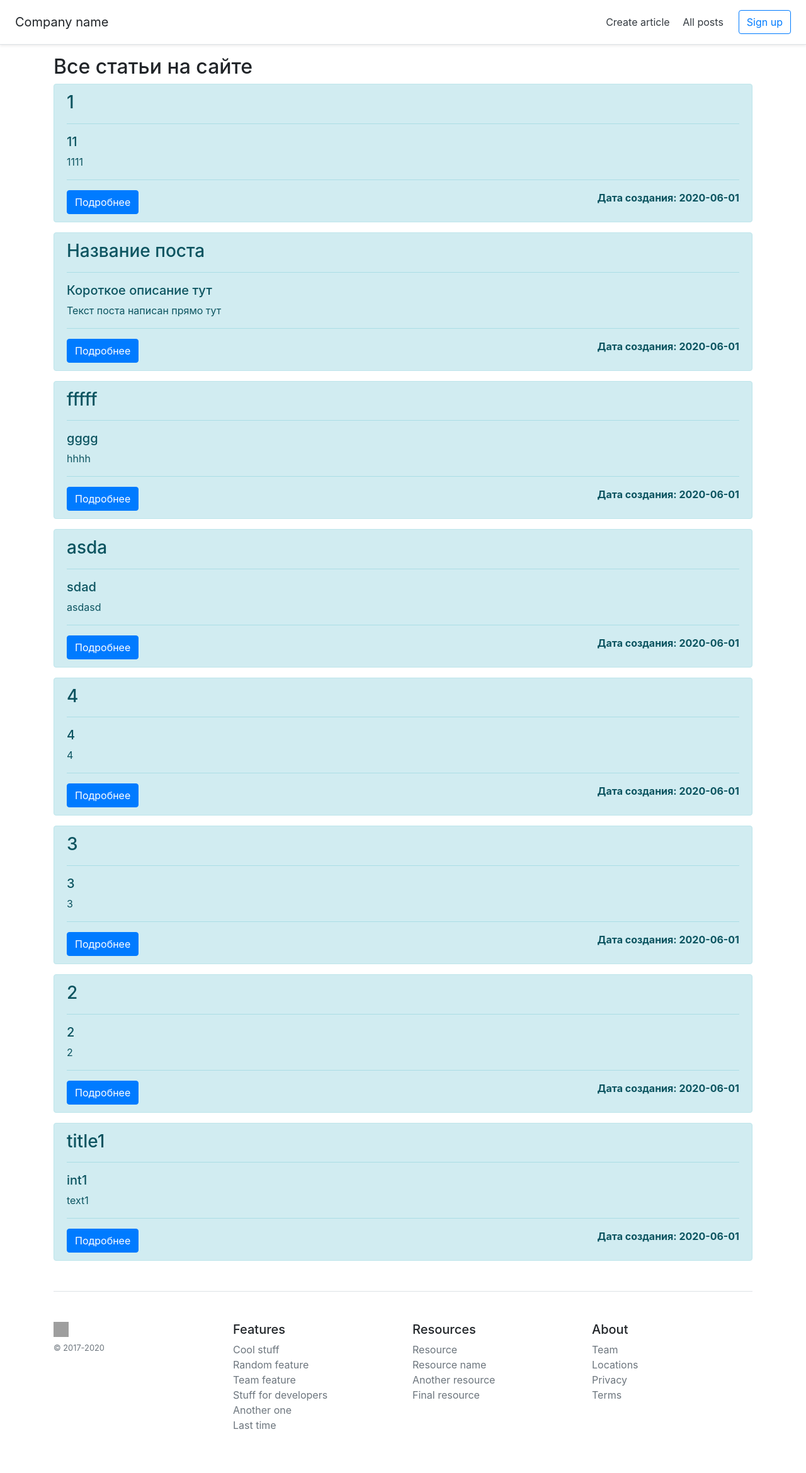
After one commit to anaxronik/flask, a Flask app: page /posts in a window 1280 px wide. The commit adds this page. Shown: the whole page at 63% size. Run offline with Flask 2, Linux system fonts and the light colour scheme; data comes from the database, SQL or seed files in the repository; both versions use the stored data as it was after the commit; some libraries are stand-ins or nearby versions; grey boxes are pictures that could not be loaded.

Commit message:
4 create posts and posts detail page

```diff
--- a/app.py
+++ b/app.py
@@ -12,7 +12,7 @@ class Article(db.Model):
     title = db.Column(db.String(300), nullable=False)
     intro = db.Column(db.String(300), nullable=False)
     text = db.Column(db.Text(300), nullable=False)
-    date = db.Column(db.DateTime, default=datetime.utcnow)
+    date = db.Column(db.DateTime, default=datetime.utcnow())
 
     def __repr__(self):
         return '<Article %r>' % self.id
@@ -31,6 +31,20 @@ def about_route():
     return render_template('about.html')
 
 
+@app.route('/posts')
+def posts_route():
+    print('=> New request on POSTS route')
+    articles = Article.query.order_by(Article.date.desc()).all()
+    return render_template('posts.html', articles=articles)
+
+
+@app.route('/posts/<int:id>')
+def post_detail_route(id):
+    print('=> New request on POST DETAIL route')
+    article = Article.query.get(id)
+    return render_template('post_detail.html', article=article)
+
+
 @app.route('/create-article', methods=['POST', 'GET'])
 def create_article_route():
     if request.method == 'POST':
@@ -42,7 +56,7 @@ def create_article_route():
         try:
             db.session.add(article)
             db.session.commit()
-            return redirect('/')
+            return redirect('/posts')
         except:
             return 'ERROR'
     else:
--- a/templates/base.html
+++ b/templates/base.html
@@ -17,6 +17,7 @@
   <h5 class="my-0 mr-md-auto font-weight-normal">Company name</h5>
   <nav class="my-2 my-md-0 mr-md-3">
     <a class="p-2 text-dark" href="/create-article">Create article</a>
+    <a class="p-2 text-dark" href="/posts">All posts</a>
   </nav>
   <a class="btn btn-outline-primary" href="#">Sign up</a>
 </div>
--- /dev/null
+++ b/templates/posts.html
@@ -0,0 +1,29 @@
+{% extends 'base.html' %} {% block title %} Posts page {% endblock title %} {%
+block body %}
+<h2>Все статьи на сайте</h2>
+<div>
+  {% for article in articles %}
+  <div class="alert alert-info">
+    <div>
+      <h3>{{article.title }}</h3>
+    </div>
+    <hr />
+    <div>
+      <h5>{{article.intro }}</h5>
+    </div>
+    <div>
+      {{article.text }}
+    </div>
+    <hr />
+    <div>
+      <b style="float: right;">Дата создания: {{article.date.date()}}</b>
+    </div>
+    <div>
+      <a class="btn btn-primary" href="/posts/{{article.id}}" role="button"
+        >Подробнее</a
+      >
+    </div>
+  </div>
+  {% endfor %}
+</div>
+{% endblock body %}
```
Also changed, not shown: templates/post_detail.html (added, +9 -0 lines), flaskDB.db.
